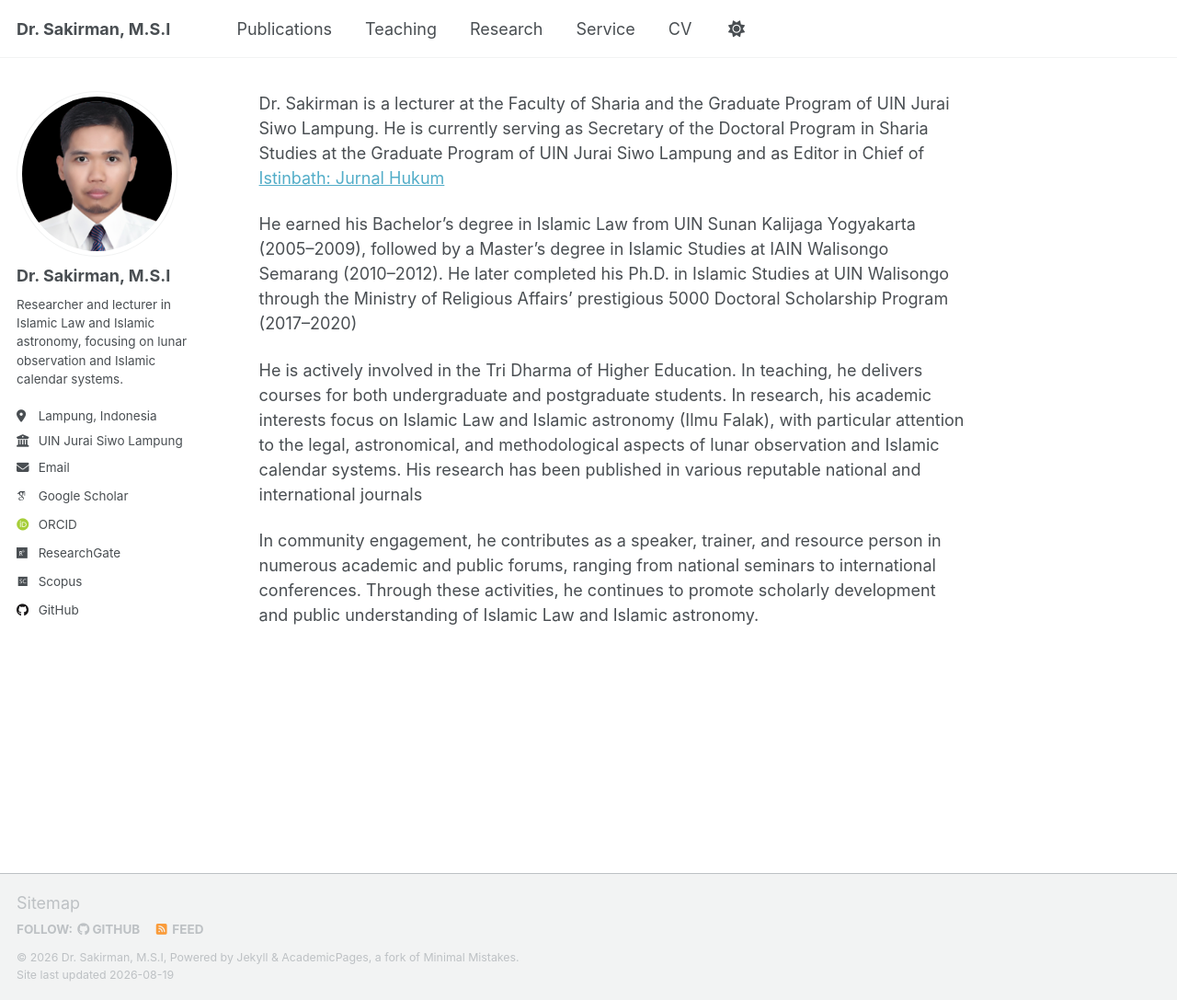
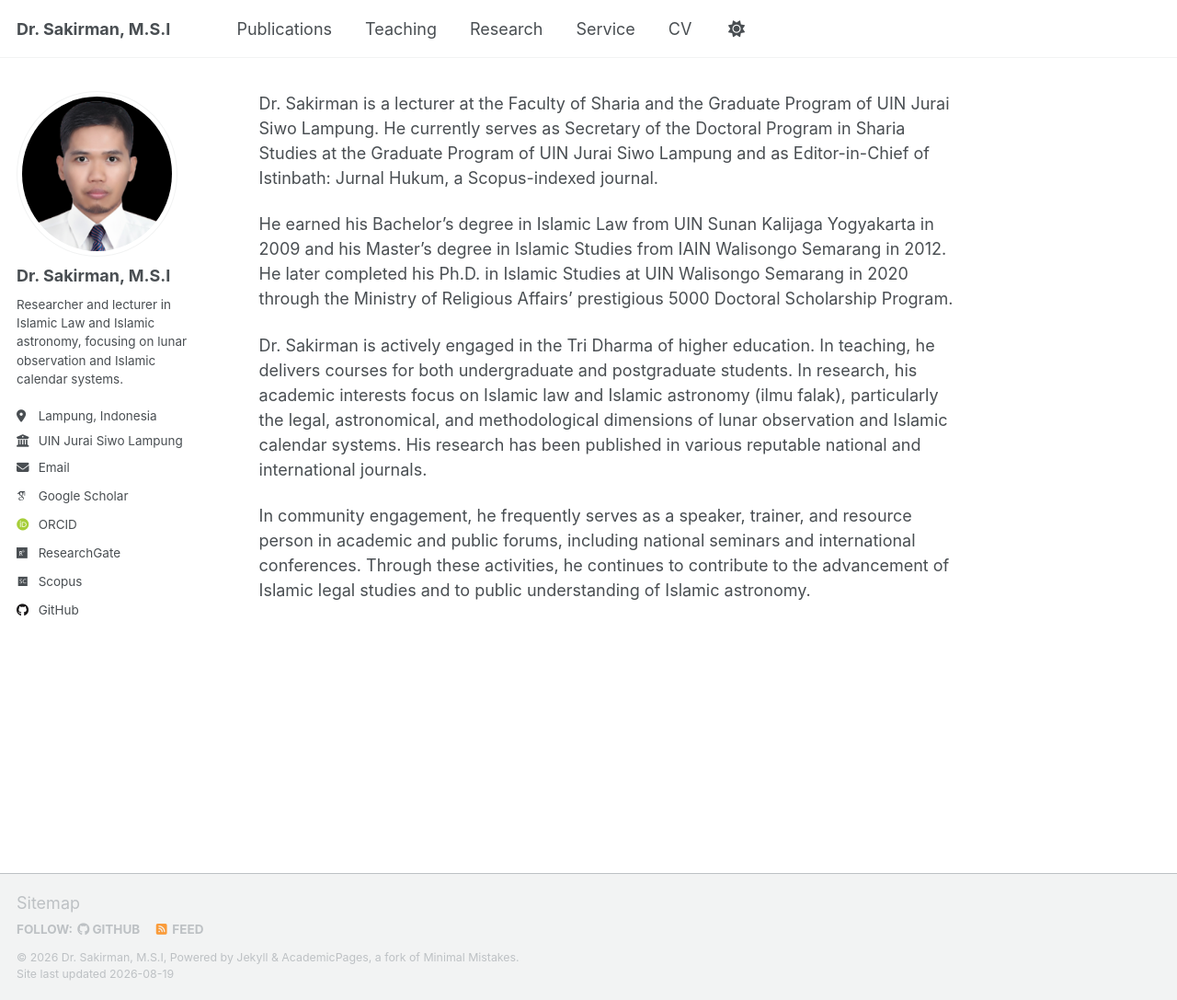
Before and after one commit to sakir-man/sakir-man.github.io, a Jekyll site: the page built from _pages/about.md, in a window 1280 px wide and 1087 px high. Shown: the whole window at 92% size. Built offline with Jekyll 4.4.1, drawn with Linux system fonts in a browser that asks for light colours; some web fonts are replaced; a script that is not in the unit is left out.

Commit message:
Update about.md

```diff
--- a/_pages/about.md
+++ b/_pages/about.md
@@ -7,10 +7,10 @@ redirect_from:
   - /about.html
 ---
 
-Dr. Sakirman is a lecturer at the Faculty of Sharia and the Graduate Program of UIN Jurai Siwo Lampung. He is currently serving as Secretary of the Doctoral Program in Sharia Studies at the Graduate Program of UIN Jurai Siwo Lampung and as Editor in Chief of <a href="https://e-journal.metrouniv.ac.id/istinbath/index">Istinbath: Jurnal Hukum</a>
+Dr. Sakirman is a lecturer at the Faculty of Sharia and the Graduate Program of UIN Jurai Siwo Lampung. He currently serves as Secretary of the Doctoral Program in Sharia Studies at the Graduate Program of UIN Jurai Siwo Lampung and as Editor-in-Chief of Istinbath: Jurnal Hukum, a Scopus-indexed journal.
 
-He earned his Bachelor’s degree in Islamic Law from UIN Sunan Kalijaga Yogyakarta (2005–2009), followed by a Master’s degree in Islamic Studies at IAIN Walisongo Semarang (2010–2012). He later completed his Ph.D. in Islamic Studies at UIN Walisongo through the Ministry of Religious Affairs’ prestigious 5000 Doctoral Scholarship Program (2017–2020)
+He earned his Bachelor’s degree in Islamic Law from UIN Sunan Kalijaga Yogyakarta in 2009 and his Master’s degree in Islamic Studies from IAIN Walisongo Semarang in 2012. He later completed his Ph.D. in Islamic Studies at UIN Walisongo Semarang in 2020 through the Ministry of Religious Affairs’ prestigious 5000 Doctoral Scholarship Program.
 
-He is actively involved in the Tri Dharma of Higher Education. In teaching, he delivers courses for both undergraduate and postgraduate students. In research, his academic interests focus on Islamic Law and Islamic astronomy (Ilmu Falak), with particular attention to the legal, astronomical, and methodological aspects of lunar observation and Islamic calendar systems. His research has been published in various reputable national and international journals
+Dr. Sakirman is actively engaged in the Tri Dharma of higher education. In teaching, he delivers courses for both undergraduate and postgraduate students. In research, his academic interests focus on Islamic law and Islamic astronomy (ilmu falak), particularly the legal, astronomical, and methodological dimensions of lunar observation and Islamic calendar systems. His research has been published in various reputable national and international journals.
 
-In community engagement, he contributes as a speaker, trainer, and resource person in numerous academic and public forums, ranging from national seminars to international conferences. Through these activities, he continues to promote scholarly development and public understanding of Islamic Law and Islamic astronomy.
+In community engagement, he frequently serves as a speaker, trainer, and resource person in academic and public forums, including national seminars and international conferences. Through these activities, he continues to contribute to the advancement of Islamic legal studies and to public understanding of Islamic astronomy.
```
